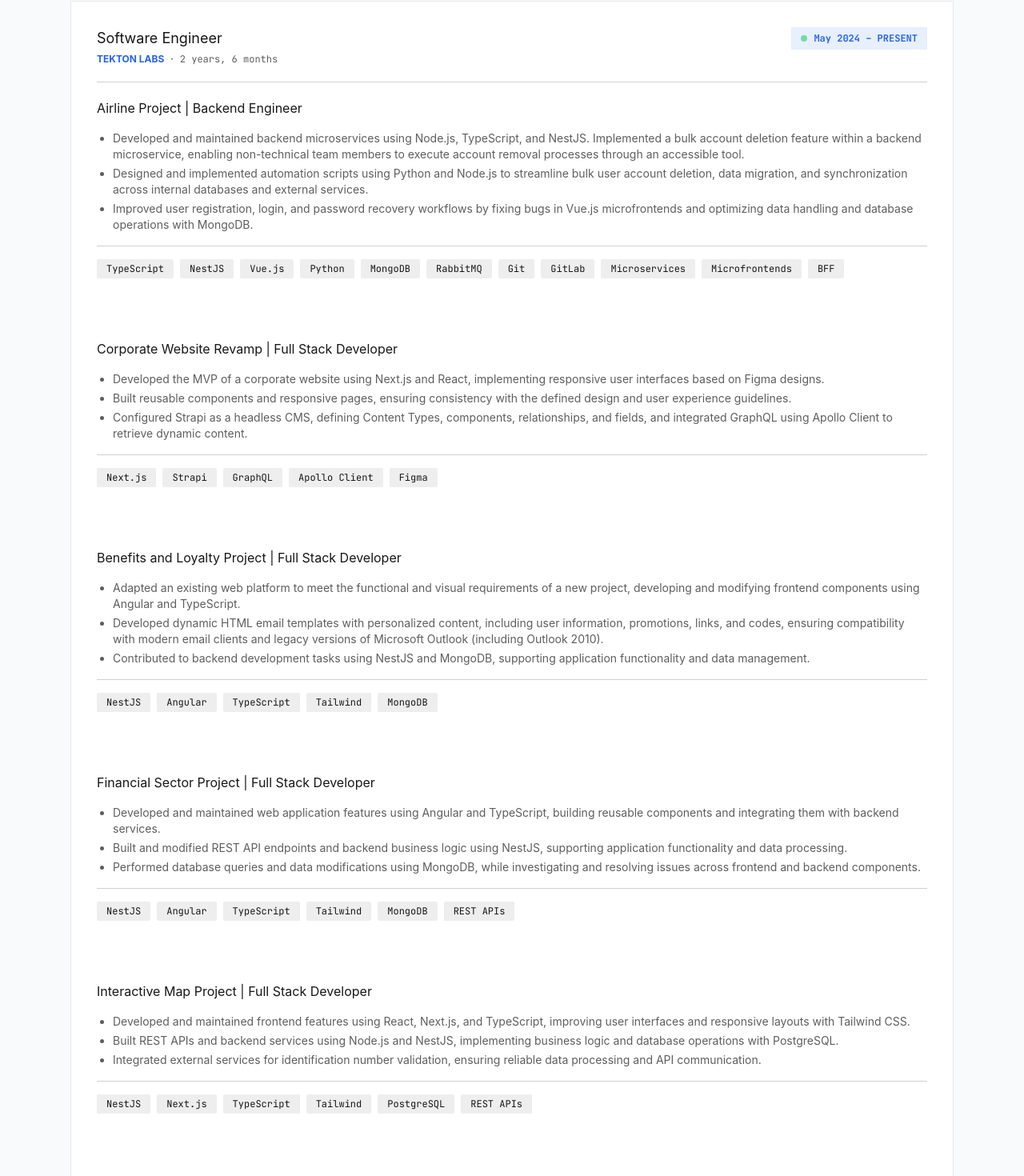
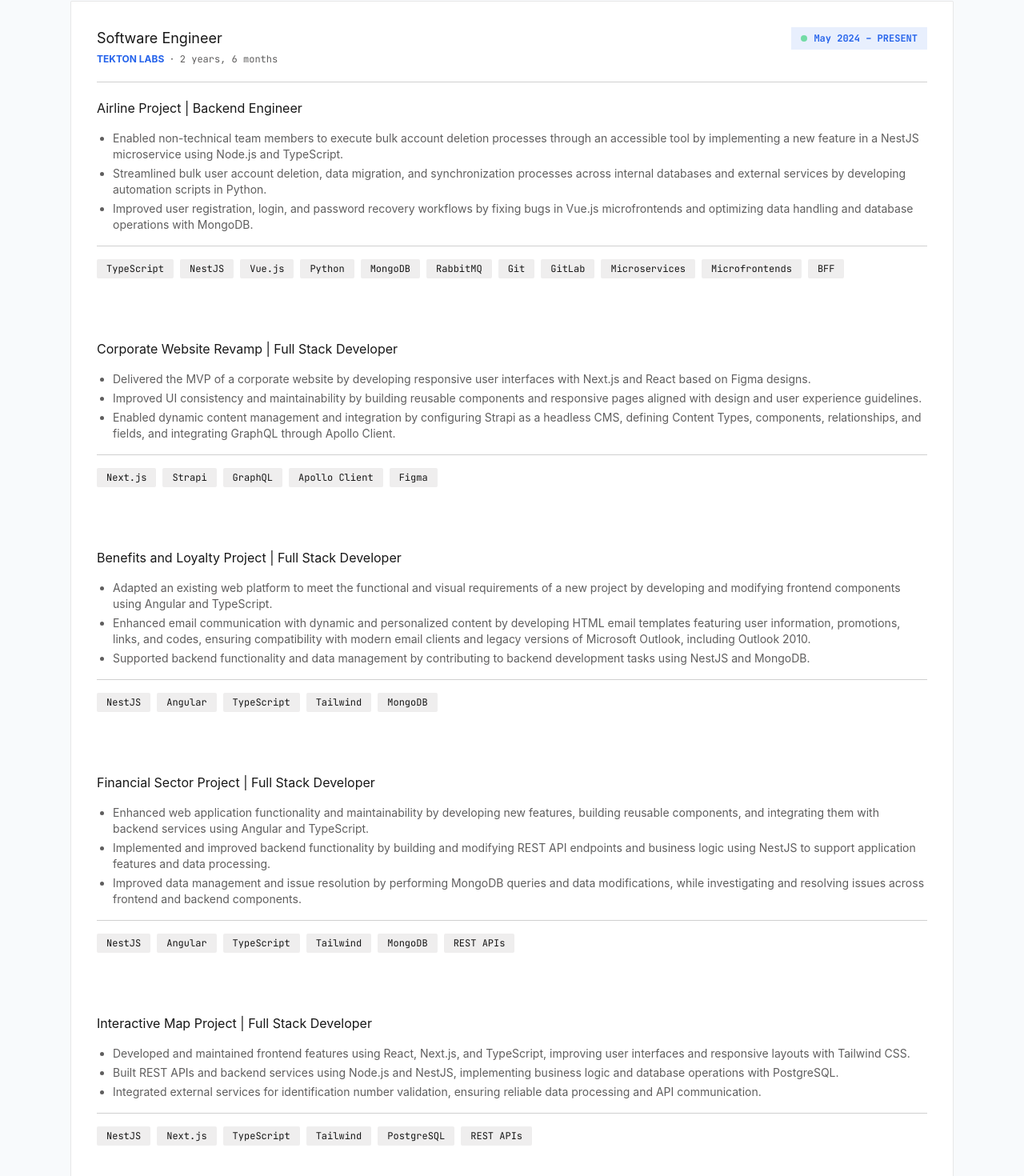
Before and after one commit to dav31rg/myPorfolio, a React (Vite) app: page / in a window 1280 px wide. Shown: the part 4032-5502 px from the top of the page at 80% size. Built offline with nearby package versions, Linux system fonts and the light colour scheme.

Commit message:
fix: hide header on not found page

```diff
--- a/src/App.tsx
+++ b/src/App.tsx
@@ -1,5 +1,5 @@
 import { useEffect, useState } from "react";
-import { BrowserRouter, Route, Routes } from "react-router-dom";
+import { BrowserRouter, Route, Routes, useLocation } from "react-router-dom";
 import Footer from "./components/footer/footer";
 import Header from "./components/header/header";
 import { portfolioContent, type Locale } from "./data/portfolio";
@@ -13,16 +13,26 @@ import Projects from "./pages/projects/projects";
 import Skills from "./pages/skills/skills";
 
 function App() {
+  return (
+    <BrowserRouter>
+      <AppContent />
+    </BrowserRouter>
+  );
+}
+
+function AppContent() {
   const [locale, setLocale] = useState<Locale>("en");
   const [theme, setTheme] = useState<"light" | "dark">("light");
   const content = portfolioContent[locale];
+  const location = useLocation();
 
   useEffect(() => {
     document.documentElement.dataset.theme = theme;
   }, [theme]);
 
   return (
-    <BrowserRouter>
+    <>
+      {location.pathname === "/" && (
         <Header
           logo={content.logo}
           info={content.header}
@@ -41,6 +51,7 @@ function App() {
           navigationLabel={content.labels.navigation}
           toggleMenuLabel={content.labels.toggleMenu}
         />
+      )}
       <Routes>
         <Route
           path="/"
@@ -68,7 +79,7 @@ function App() {
         backToTop={content.footer.backToTop}
         navigationLabel={content.footer.navigationLabel}
       />
-    </BrowserRouter>
+    </>
   );
 }
 
--- a/src/data/portfolio.ts
+++ b/src/data/portfolio.ts
@@ -144,8 +144,8 @@ const englishInfo = {
           {
             subtitle: "Airline Project | Backend Engineer",
             contributions: [
-              "Developed and maintained backend microservices using Node.js, TypeScript, and NestJS. Implemented a bulk account deletion feature within a backend microservice, enabling non-technical team members to execute account removal processes through an accessible tool.",
-              "Designed and implemented automation scripts using Python and Node.js to streamline bulk user account deletion, data migration, and synchronization across internal databases and external services.",
+              "Enabled non-technical team members to execute bulk account deletion processes through an accessible tool by implementing a new feature in a NestJS microservice using Node.js and TypeScript.",
+              "Streamlined bulk user account deletion, data migration, and synchronization processes across internal databases and external services by developing automation scripts in Python.",
               "Improved user registration, login, and password recovery workflows by fixing bugs in Vue.js microfrontends and optimizing data handling and database operations with MongoDB.",
             ],
             technologies: [
@@ -165,9 +165,9 @@ const englishInfo = {
           {
             subtitle: "Corporate Website Revamp | Full Stack Developer",
             contributions: [
-              "Developed the MVP of a corporate website using Next.js and React, implementing responsive user interfaces based on Figma designs.",
-              "Built reusable components and responsive pages, ensuring consistency with the defined design and user experience guidelines.",
-              "Configured Strapi as a headless CMS, defining Content Types, components, relationships, and fields, and integrated GraphQL using Apollo Client to retrieve dynamic content.",
+              "Delivered the MVP of a corporate website by developing responsive user interfaces with Next.js and React based on Figma designs.",
+              "Improved UI consistency and maintainability by building reusable components and responsive pages aligned with design and user experience guidelines.",
+              "Enabled dynamic content management and integration by configuring Strapi as a headless CMS, defining Content Types, components, relationships, and fields, and integrating GraphQL through Apollo Client.",
             ],
             technologies: [
               "Next.js",
@@ -180,9 +180,9 @@ const englishInfo = {
           {
             subtitle: "Benefits and Loyalty Project | Full Stack Developer",
             contributions: [
-              "Adapted an existing web platform to meet the functional and visual requirements of a new project, developing and modifying frontend components using Angular and TypeScript.",
-              "Developed dynamic HTML email templates with personalized content, including user information, promotions, links, and codes, ensuring compatibility with modern email clients and legacy versions of Microsoft Outlook (including Outlook 2010).",
-              "Contributed to backend development tasks using NestJS and MongoDB, supporting application functionality and data management.",
+              "Adapted an existing web platform to meet the functional and visual requirements of a new project by developing and modifying frontend components using Angular and TypeScript.",
+              "Enhanced email communication with dynamic and personalized content by developing HTML email templates featuring user information, promotions, links, and codes, ensuring compatibility with modern email clients and legacy versions of Microsoft Outlook, including Outlook 2010.",
+              "Supported backend functionality and data management by contributing to backend development tasks using NestJS and MongoDB.",
             ],
             technologies: [
               "NestJS",
@@ -195,9 +195,9 @@ const englishInfo = {
           {
             subtitle: "Financial Sector Project | Full Stack Developer",
             contributions: [
-              "Developed and maintained web application features using Angular and TypeScript, building reusable components and integrating them with backend services.",
-              "Built and modified REST API endpoints and backend business logic using NestJS, supporting application functionality and data processing.",
-              "Performed database queries and data modifications using MongoDB, while investigating and resolving issues across frontend and backend components.",
+              "Enhanced web application functionality and maintainability by developing new features, building reusable components, and integrating them with backend services using Angular and TypeScript.",
+              "Implemented and improved backend functionality by building and modifying REST API endpoints and business logic using NestJS to support application features and data processing.",
+              "Improved data management and issue resolution by performing MongoDB queries and data modifications, while investigating and resolving issues across frontend and backend components.",
             ],
             technologies: [
               "NestJS",
@@ -237,7 +237,7 @@ const englishInfo = {
             contributions: [
               "Contributed to building a web platform and mobile application from scratch, working in a team of three developers to manage and control access to physical spaces.",
               "Developed frontend and backend features using Next.js, integrating the eWeLink API to remotely control relays used in physical access management.",
-              "Contributed to mobile development using React Native, implementing the OTP authentication flow for user registration and login, including code delivery and validation.",
+              "Implemented OTP-based authentication in the mobile application using React Native, supporting user registration and login through code delivery and validation.",
             ],
             technologies: [
               "TypeScript",
```
Lines whose indentation alone changed are shown as unchanged.
